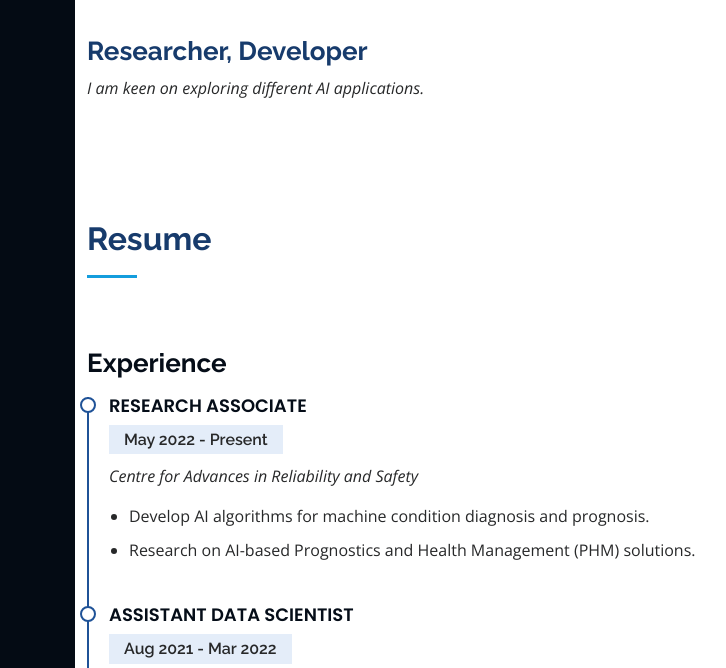
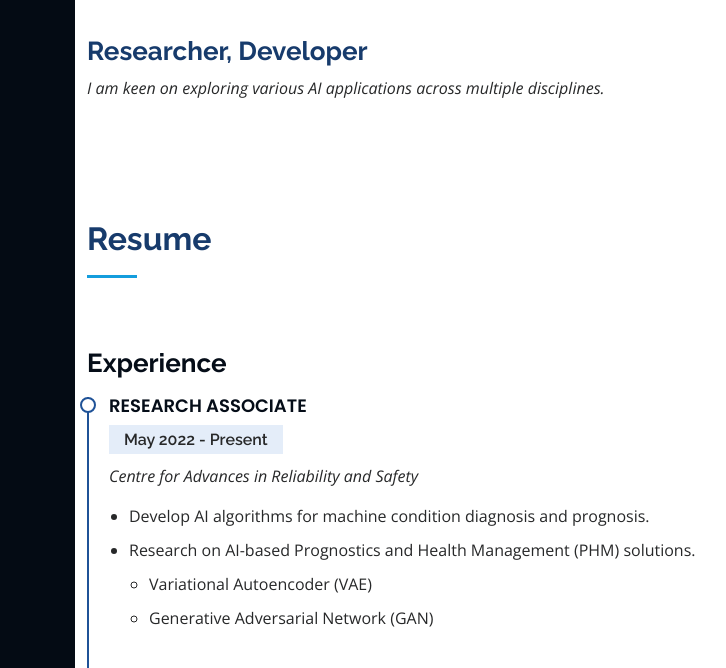
Before and after one commit to justinksw/index, a plain HTML site: page index.html in a window 1280 px wide. Shown: the part 132-800 px from the top of the page, 225-951 px from the left. Drawn offline with nearby package versions, Linux system fonts and the light colour scheme.

Commit message:
Update index.html

```diff
--- a/index.html
+++ b/index.html
@@ -78,7 +78,7 @@
           <div class="col-lg-8 pt-4 pt-lg-0 content" data-aos="fade-left">
             <h3>Researcher, Developer</h3> <!-- &amp; -->
             <p class="fst-italic">
-              I am keen on exploring different AI applications.
+              I am keen on exploring various AI applications across multiple disciplines.
             </p>
           </div>
         </div>
@@ -156,6 +156,10 @@
               <ul>
                 <li>Develop AI algorithms for machine condition diagnosis and prognosis.</li>
                 <li>Research on AI-based Prognostics and Health Management (PHM) solutions.</li>
+                <ul>
+                  <li>Variational Autoencoder (VAE)</li>
+                  <li>Generative Adversarial Network (GAN)</li>
+                </ul>
               </ul>
             </div>
 
```
